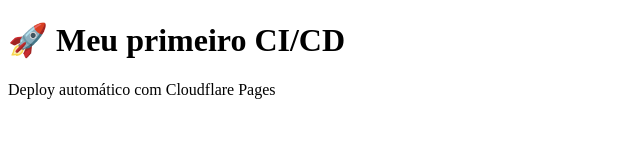
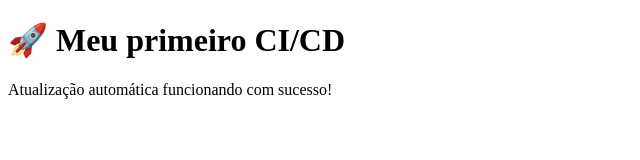
Before and after one commit to rPrimeX1/meu-site-devops, a plain HTML site: page index.html in a window 1280 px wide. Shown: the full height of the page, 0-640 px from the left. Drawn offline with Linux system fonts and the light colour scheme.

Commit message:
Atualização do site

```diff
--- a/index.html
+++ b/index.html
@@ -2,10 +2,10 @@
 <html lang="pt-BR">
 <head>
     <meta charset="UTF-8">
-    <title>Meu Primeiro CI/CD</title>
+    <title>Meu Primeiro CI/CD - Atualizado</title>
 </head>
 <body>
     <h1>🚀 Meu primeiro CI/CD</h1>
-    <p>Deploy automático com Cloudflare Pages</p>
+    <p>Atualização automática funcionando com sucesso!</p>
 </body>
 </html>
```
